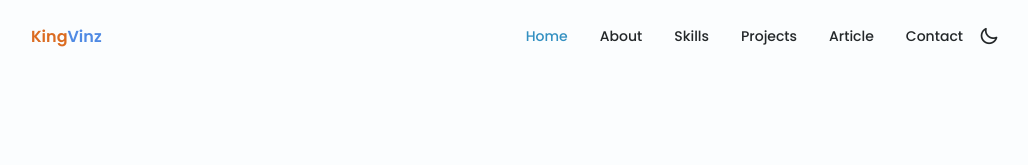
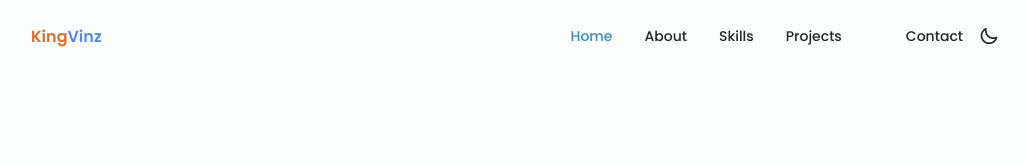
Before and after one commit to kevinaryza72/kevinaryza72.github.io, a plain HTML site: page index.html in a window 1280 px wide. Shown: the top 165 px of the page, without its empty margins (125-1153 px from the left). Drawn offline with nearby package versions, Linux system fonts and the light colour scheme.

Commit message:
ubah dikit

```diff
--- a/index.html
+++ b/index.html
@@ -37,7 +37,7 @@
               <a href="#project" class="nav__link"> <i class="uil uil-rocket nav__icon"></i> Projects </a>
             </li>
             <li class="nav__item">
-              <a href="#services" class="nav__link"> <i class="uil uil-newspaper nav__icon"></i></i> Article </a>
+              <img src="https://www.gambaranimasi.org/data/media/209/animasi-bergerak-kucing-0072.gif" border="0" alt="animasi-bergerak-kucing-0072" class="nav__link nav__icon">
             </li>
             <li class="nav__item">
               <a href="#contact" class="nav__link"> <i class="uil uil-message nav__icon"></i> Contact </a>
@@ -472,6 +472,8 @@
     </footer>
 
 
+
+
     <!--==================== SCROLL TOP ====================-->
     <a href="#" class="scrollup" id="scroll-up">
       <i class="uil uil-arrow-up scrollup__icon"></i>
```
Also changed, not shown: 1 other file.
